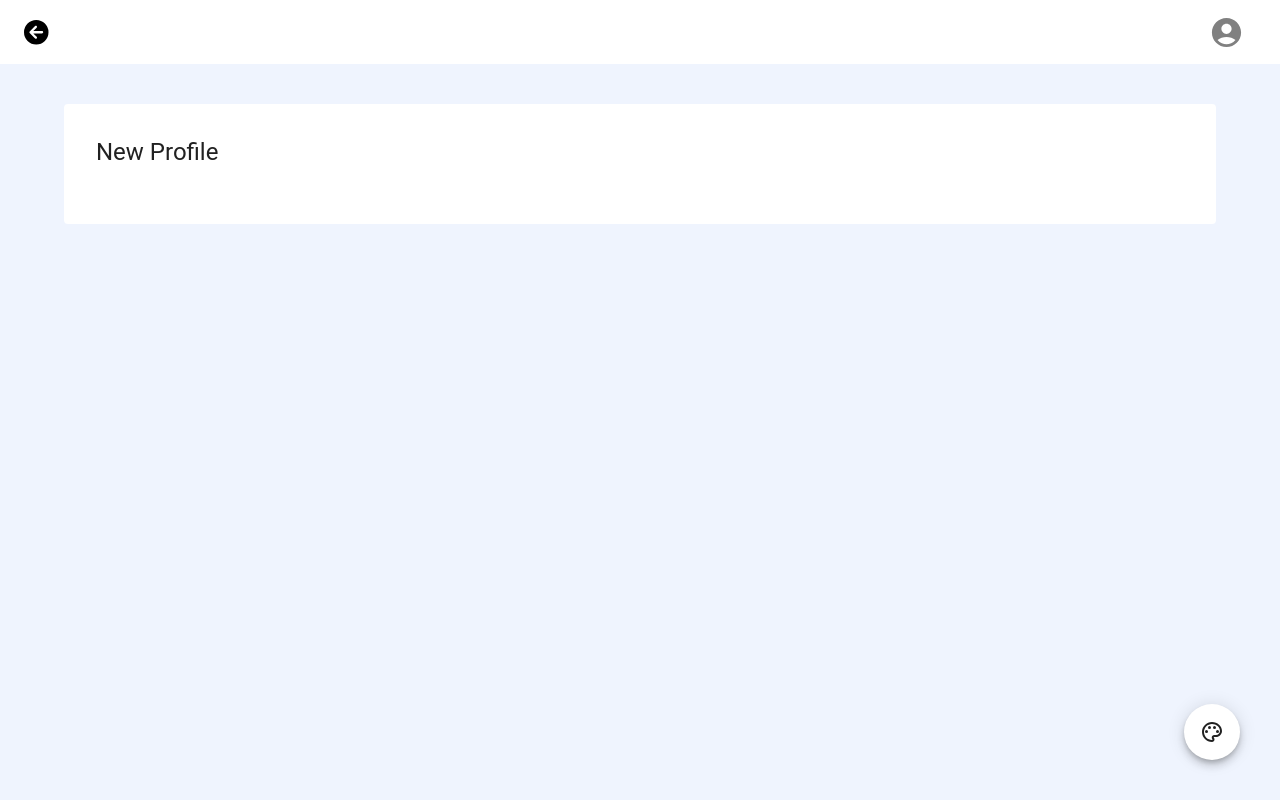
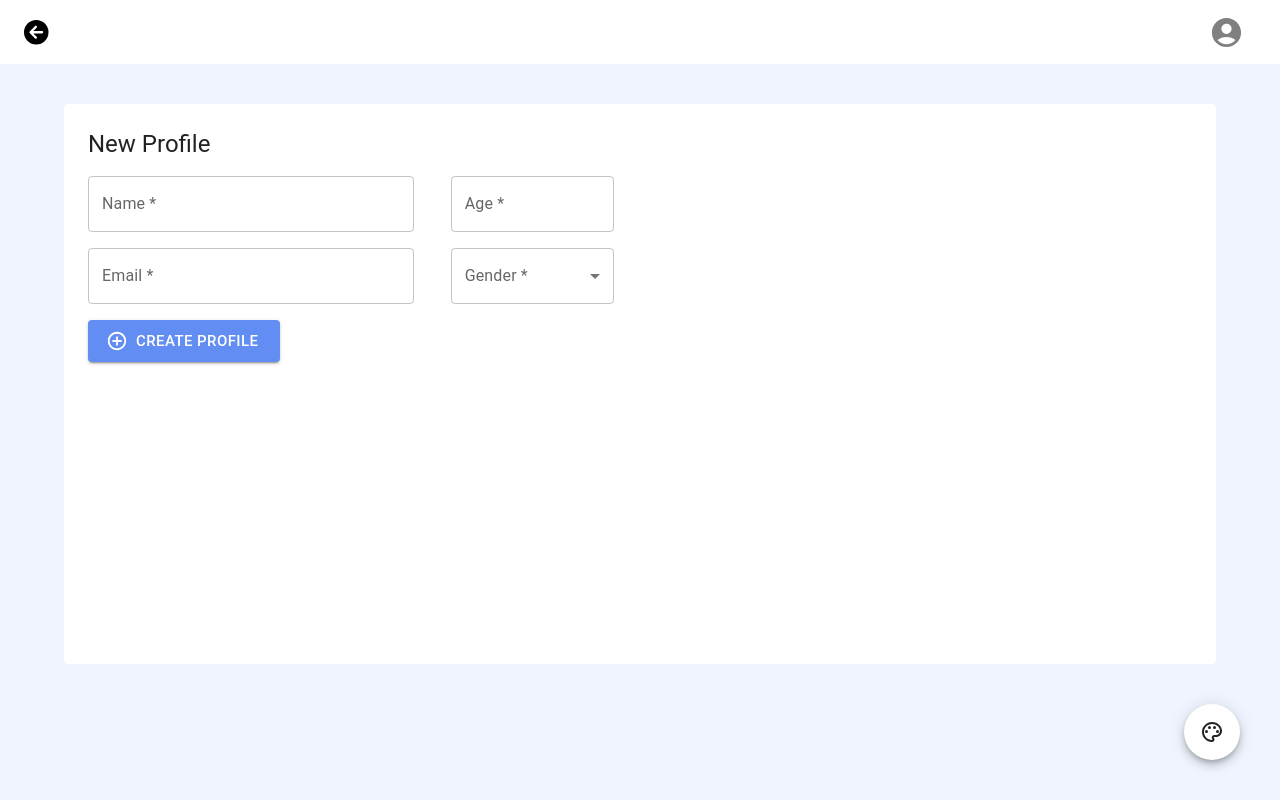
Before and after one commit to JK1997/assignment-cms-beta-werkz, a React (Create React App) app: page /addStaff in a window 1280 px wide. Built offline with nearby package versions, Linux system fonts and the light colour scheme.

Commit message:
Add Staff text fields and input validations

```diff
--- a/src/staffPages/AddStaff.tsx
+++ b/src/staffPages/AddStaff.tsx
@@ -1,8 +1,11 @@
-import { Box, Button, Container, Grid, Paper, Typography } from '@mui/material';
+import { Box, Button, Container, Grid, MenuItem, Paper, TextField, Typography } from '@mui/material';
 import React, { useState } from 'react'
 import ColorPalette from './ColorPalette'
 import TopNav from './TopNav'
 import tinycolor from 'tinycolor2';
+import { useForm, SubmitHandler } from 'react-hook-form';
+import AddCircleOutlineIcon from '@mui/icons-material/AddCircleOutline'
+
 
 export default function AddStaff () {
     const [selectedColor, setSelectedColor] = useState('#628DF2'); // Default color
@@ -11,26 +14,124 @@ export default function AddStaff () {
         setSelectedColor(color)
     }
 
+    interface FormData {
+        name: string
+        age: number
+        email: string
+        gender: string
+    }
+
+    const {
+        register,
+        handleSubmit,
+        formState: { errors }
+    } = useForm<FormData>();
+
+
+    const onSubmit: SubmitHandler<FormData> = (data) => {
+        console.log(data);
+    };
+
     return(
         <React.Fragment>
             <TopNav />
             <Box sx={{ backgroundColor: tinycolor(selectedColor).lighten(30).toString(), minHeight: `calc(100vh - ${64}px)` }}>
                 <Container sx={{ pt: 5, pb: 5 }}>
-                    <Paper elevation={0} sx={{ p: 5 }}>
-                        <Grid container spacing={1} mb={2}>
-                            <Grid xs={12} md={12}>
+                    <Paper elevation={0} sx={{ p: 5, minHeight:'60vh'}}>
+                        <form onSubmit={handleSubmit(onSubmit)}>
+                            <Grid container spacing={2} mb={2}>
+                                    <Grid xs={12} md={12} mb={2}>
                                         <Typography variant="h5">New Profile</Typography>
                                     </Grid>
-                            <Grid xs={12} md={4}>
-
+                                    <Grid xs={12} md={4} mb={2}>
+                                        <div className="form-control">
+                                            <TextField
+                                                label="Name *"
+                                                type="text"
+                                                sx={{ width: '90%' }}
+                                                {...register("name", {
+                                                    required: "Name is required."
+                                                })}
+                                                inputProps={{ maxLength: 20 }}
+                                                error={!!errors.name}
+                                                helperText={errors.name && "Name is required"}
+                                            />
+                                        </div>
                                     </Grid>
-                            <Grid xs={12} md={2}>
-
+                                    <Grid xs={12} md={2} mb={2}>
+                                        <div className="form-control">
+                                            <TextField
+                                                label="Age *"
+                                                type="number"
+                                                sx={{ width: '90%' }}
+                                                {...register("age", {
+                                                    required: "Age is required."
+                                                })}
+                                                InputProps={{ inputProps: { min: 13, max: 99 } }}
+                                                error={!!errors.age}
+                                                helperText={errors.age && "Age is required" }
+                                            />
+                                        </div>
                                     </Grid>
                                     <Grid xs={12} md={6}>
-
+                                    </Grid>
+                                <Grid xs={12} md={4} mb={2}>
+                                    <div className="form-control">
+                                        <TextField
+                                            label="Email *"
+                                            type="email"
+                                            sx={{ width: '90%' }}
+                                            {...register("email", {
+                                                required: "Email is required.",
+                                                pattern: {
+                                                    value: /^[^@ ]+@[^@ ]+\.[^@ .]{2,}$/,
+                                                    message: "Email is not valid."
+                                                }
+                                            })}
+                                            inputProps={{ maxLength: 30 }}
+                                            error={!!errors.email}
+                                            helperText={errors.email && errors.email.message}
+                                        />
+                                    </div>
+                                </Grid>
+                                <Grid xs={12} md={2} mb={2}>
+                                    <div className="form-control">
+                                        <TextField
+                                            id="outlined-select-currency"
+                                            select
+                                            label="Gender *"
+                                            sx={{ width: '90%' }}
+                                            {...register("gender", {
+                                                required: "Gender is required."
+                                            })}
+                                            error={!!errors.gender}
+                                            helperText={errors.gender && "Gender is required" }
+                                        >
+                                            <MenuItem value="Male">
+                                                Male
+                                            </MenuItem>
+                                            <MenuItem value="Female">
+                                                Female
+                                            </MenuItem>
+                                            <MenuItem value="Prefer not to say">
+                                                Prefer not to say
+                                            </MenuItem>
+                                        </TextField>
+                                    </div>
+                                </Grid>
+                                <Grid xs={12} md={6}>
+                                </Grid>
+                                <Grid xs={12} md={12}>
+                                    <div className="form-control">
+                                        <Button type="submit" variant="contained" startIcon={<AddCircleOutlineIcon />} size="large"
+                                                style={{ backgroundColor: selectedColor }}
+                                        >
+                                            Create Profile
+                                        </Button>
+                                    </div>
                                 </Grid>
                             </Grid>
+                        </form>
                     </Paper>
                 </Container>
             </Box>
--- a/src/staffPages/StaffList.tsx
+++ b/src/staffPages/StaffList.tsx
@@ -55,7 +55,7 @@ export default function StaffList () {
             <TopNav />
             <Box sx={{ backgroundColor: tinycolor(selectedColor).lighten(30).toString(), minHeight: `calc(100vh - ${64}px)` }}>
                 <Container sx={{ pt: 5, pb: 5 }}>
-                    <Paper elevation={0} sx={{ p: 5 }}>
+                    <Paper elevation={0} sx={{ p: 5, minHeight:'60vh'}}>
                         <Grid container spacing={1} mb={2}>
                             <Grid xs={12} md={3}>
                                 <Typography variant="h5">Profiles</Typography>
```
Lines whose indentation alone changed are shown as unchanged.
